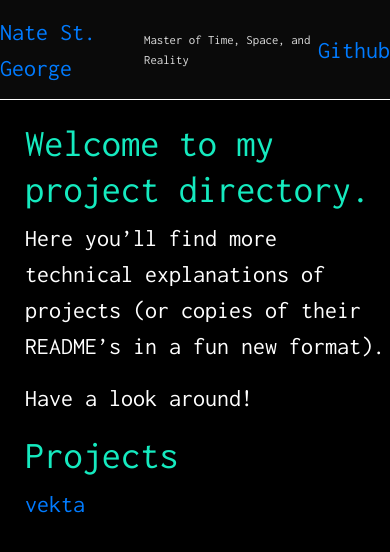
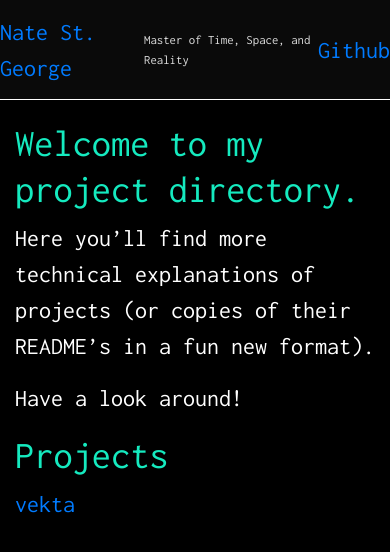
Before and after one commit to StGerGer/stgerger.github.io, a Jekyll site: the page built from index.md, in a window 390 px wide. Shown: the top 552 px of the page. Built offline with Jekyll 4.4.1, drawn with Linux system fonts in a browser that asks for light colours; our own code applies the rules of GitHub Pages for plain Markdown files.

Commit message:
Update main.css

```diff
--- a/css/main.css
+++ b/css/main.css
@@ -72,9 +72,9 @@ a:hover {
   color: #15eabf;
 }
 
-@media(max-width: 720px) {
+@media screen and (max-width: 1000px) {
   #sidebar {
-    display: none;
+    display: none !important;
   }
   body {
     font-size: 1.5rem;
@@ -84,7 +84,7 @@ a:hover {
   }
   .container {
     margin-top: 120px;
-    margin-left: 10px;
+    margin-left: auto;
     max-width: 600px;
   }
   .title {
```
